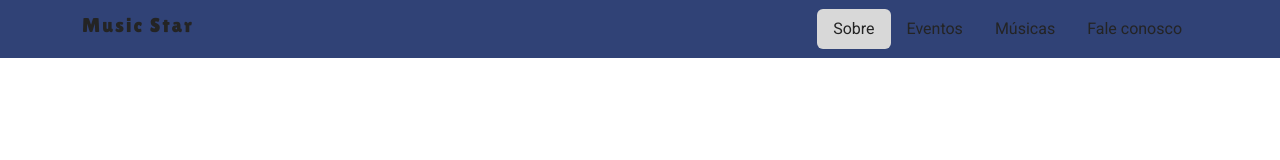
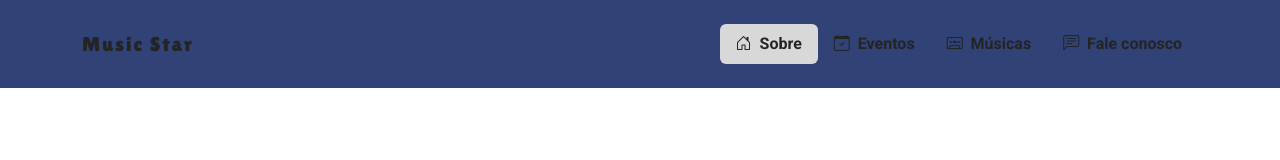
Before and after one commit to MixterOne/Music-Star, a plain HTML site: page index.html in a window 1280 px wide. Drawn offline with nearby package versions, Linux system fonts and the light colour scheme.

Commit message:
Adicionando o menu responsivo

```diff
--- a/css/style.css
+++ b/css/style.css
@@ -22,3 +22,7 @@ body{
     font-weight: 400;
     letter-spacing: 2px;
 }
+
+.navbar-toggler{
+    background-color: #D8D8D8;
+}
--- a/index.html
+++ b/index.html
@@ -8,25 +8,41 @@
     <link rel="preconnect" href="https://fonts.googleapis.com">
     <link rel="preconnect" href="https://fonts.gstatic.com" crossorigin>
     <link href="https://fonts.googleapis.com/css2?family=Lilita+One&family=Roboto:ital,wght@0,100;0,300;0,400;0,500;0,700;0,900;1,100;1,300;1,400;1,500;1,700;1,900&display=swap" rel="stylesheet">
+    <link rel="stylesheet" href="https://cdn.jsdelivr.net/npm/bootstrap-icons@1.11.3/font/bootstrap-icons.min.css">
     <link rel="stylesheet" href="css/style.css">
 </head>
 <body>
-    <header class="navbar navbar-expend-lg sticky-top">
+    <header class="navbar navbar-expand-lg sticky-top p-4">
         <div class="container">
-            <h1 class="navbar-brand">Music Star</h1>
-            <nav>
-                <ul class="nav nav-pills">
-                    <li class="nav-item">
-                        <a href="#" class="nav-link active">Sobre</a>
+            <h1 class="navbar-brand m-0">Music Star</h1>
+            <button class="navbar-toggler" data-bs-toggle="collapse" data-bs-target="#menu-nav">
+                <span class="navbar-toggler-icon"></span>
+            </button>
+            <nav id="menu-nav" class="navbar-collapse collapse justify-content-end">
+                <ul class="nav nav-pills d-block d-md-flex">
+                    <li class="nav-item fw-bold">
+                        <a href="#" class="nav-link active">
+                            <i class="bi bi-house-door me-1"></i>
+                            Sobre
+                        </a>
                     </li>
-                    <li class="nav-item">
-                        <a href="#" class="nav-link">Eventos</a>
+                    <li class="nav-item fw-bold">
+                        <a href="#" class="nav-link">
+                            <i class="bi bi-calendar-check me-1"></i>
+                            Eventos
+                        </a>
                     </li>
-                    <li class="nav-item">
-                        <a href="#" class="nav-link">Músicas</a>
+                    <li class="nav-item fw-bold">
+                        <a href="#" class="nav-link">
+                            <i class="bi bi-cassette me-1"></i>
+                            Músicas
+                        </a>
                     </li>
-                    <li class="nav-item">
-                        <a href="#" class="nav-link">Fale conosco</a>
+                    <li class="nav-item fw-bold">
+                        <a href="#" class="nav-link">
+                            <i class="bi bi-chat-left-text me-1"></i>
+                            Fale conosco
+                        </a>
                     </li>
                 </ul>
             </nav>
```
